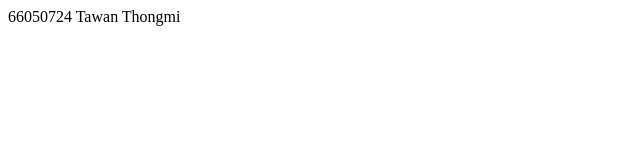
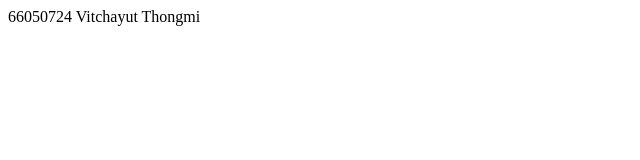
Before and after one commit to TarnTawan/git101_Tarn, a plain HTML site: page index.html in a window 1280 px wide. Shown: the full height of the page, 0-640 px from the left. Drawn offline with Linux system fonts and the light colour scheme.

Commit message:
Update index.html

```diff
--- a/index.html
+++ b/index.html
@@ -6,6 +6,6 @@
     <title>Document</title>
 </head>
 <body>
-    66050724 Tawan Thongmi
+    66050724 Vitchayut Thongmi
 </body>
 </html>
```
